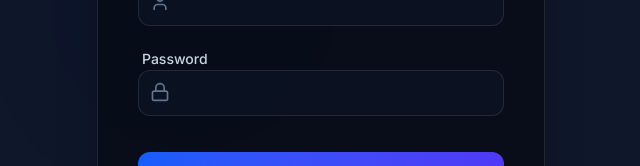
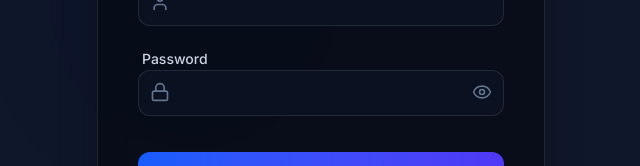
Before and after one commit to probs9234/bannotes-frontend, a Next.js app: page /login in a window 1280 px wide. Shown: the part 386-552 px from the top of the page, without its empty margins (319-959 px from the left). Built offline with nearby package versions, Linux system fonts and the light colour scheme.

Commit message:
Add password visibility toggle and update fallback URL

```diff
--- a/src/app/login/page.tsx
+++ b/src/app/login/page.tsx
@@ -2,7 +2,7 @@
 
 import { useState } from 'react';
 import { motion } from 'framer-motion';
-import { Lock, User, AlertCircle, Shield } from 'lucide-react';
+import { Lock, User, AlertCircle, Shield, Eye, EyeOff } from 'lucide-react';
 import { useRouter } from 'next/navigation';
 
 export default function LoginPage() {
@@ -12,6 +12,7 @@ export default function LoginPage() {
   const [isLoading, setIsLoading] = useState(false);
   const router = useRouter();
 
+  const [showPassword, setShowPassword] = useState(false);
   const [isLogin, setIsLogin] = useState(true);
 
   const handleAuth = async (e: React.FormEvent) => {
@@ -20,7 +21,7 @@ export default function LoginPage() {
     setIsLoading(true);
 
     try {
-      const apiUrl = process.env.NEXT_PUBLIC_API_URL || 'http://localhost:5000';
+      const apiUrl = process.env.NEXT_PUBLIC_API_URL || 'https://bannotes-backend.onrender.com';
       const endpoint = isLogin ? '/api/auth/login' : '/api/auth/register';
 
       const res = await fetch(`${apiUrl}${endpoint}`, {
@@ -107,12 +108,19 @@ export default function LoginPage() {
             <div className="relative">
               <Lock className="absolute left-3 top-3 text-slate-500 w-5 h-5" />
               <input
-                type="password"
+                type={showPassword ? "text" : "password"}
                 value={password}
                 onChange={(e) => setPassword(e.target.value)}
-                className="w-full bg-slate-900/50 border border-white/10 py-2.5 pl-11 pr-4 rounded-xl outline-none focus:border-blue-500 focus:ring-1 focus:ring-blue-500 transition text-white"
+                className="w-full bg-slate-900/50 border border-white/10 py-2.5 pl-11 pr-12 rounded-xl outline-none focus:border-blue-500 focus:ring-1 focus:ring-blue-500 transition text-white"
                 required
               />
+              <button
+                type="button"
+                onClick={() => setShowPassword(!showPassword)}
+                className="absolute right-3 top-3 text-slate-500 hover:text-slate-300 transition"
+              >
+                {showPassword ? <EyeOff className="w-5 h-5" /> : <Eye className="w-5 h-5" />}
+              </button>
             </div>
           </div>
 
```
